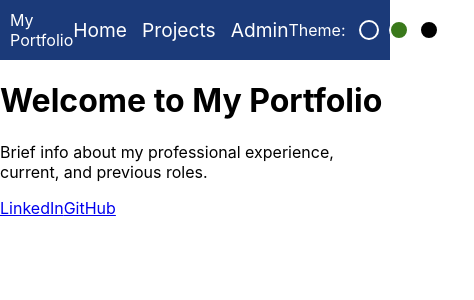
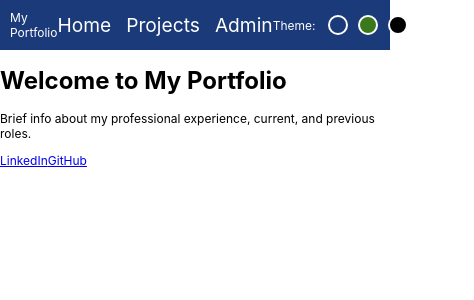
Before and after one commit to Avdika/portfolio-main, a React (Create React App) app: page / in a window 390 px wide. Shown: the top 300 px of the page, 474 px wide, since content can reach past the window. Built offline with nearby package versions, Linux system fonts and the light colour scheme.

Commit message:
add draft styles for mobile

```diff
--- a/src/styles/GlobalStyles.ts
+++ b/src/styles/GlobalStyles.ts
@@ -7,6 +7,18 @@ const GlobalStyle = createGlobalStyle<{ theme: Theme }>`
     padding: 0;
     font-family: -apple-system, BlinkMacSystemFont, 'Segoe UI', 'Roboto', 'Oxygen', 'Ubuntu', 'Cantarell', 'Fira Sans', 'Droid Sans', 'Helvetica Neue', sans-serif;
   }
+
+  @media (max-width: 768px) {
+    body {
+      font-size: 14px;
+    }
+  }
+
+  @media (max-width: 480px) {
+    body {
+      font-size: 12px;
+    }
+  }
 `;
 
 export default GlobalStyle;
```
